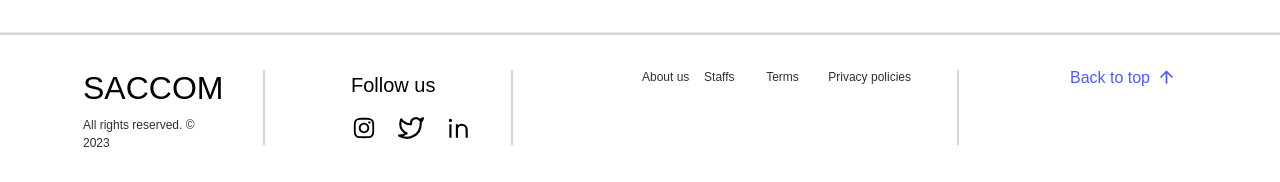
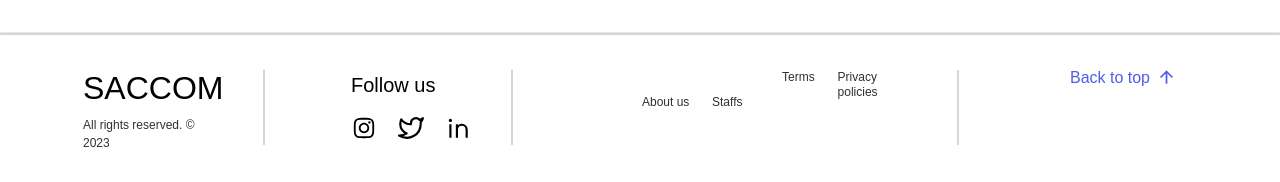
Before and after one commit to Samuel-Makinde/SACCOM-FRONTEND-PROJECT, a React (Vite) app in the folder saccom/: page / in a window 1280 px wide. Shown: the part 995-1177 px from the top of the page. Built offline with nearby package versions, Linux system fonts and the light colour scheme; no server answers; a web font is replaced by a local one.

Commit message:
fix footer link

```diff
--- a/saccom/src/component/Footer/footer.jsx
+++ b/saccom/src/component/Footer/footer.jsx
@@ -3,6 +3,7 @@
 import { FiTwitter } from "react-icons/fi";
 import { RiLinkedinLine } from "react-icons/ri";
 import Backtotop from "../Back-to-top/backtotop";
+import { Link } from "react-router-dom";
 
 const Footer = () => {
   return (
@@ -39,12 +40,18 @@
         </div>
 
         <ul className="text-[#2F3035] pl-[15px] md:pl-0 md:flex text-[12px] leading-[15.2px] ">
-          <li className="pt-[25px]  md:pt-0 cursor-pointer w-[100px] md:w-[70px] ">
-            About us
-          </li>
-          <li className="pt-[25px] md:pt-0 cursor-pointer w-[100px] md:w-[70px] ">
-            Staffs
-          </li>
+          <Link to="/about">
+            <li className="mt-[25px]  md:pt-0 cursor-pointer w-[100px] md:w-[70px] ">
+              About us
+            </li>
+          </Link>
+
+          <Link to="/staff">
+            <li className="mt-[25px] md:pt-0 cursor-pointer w-[100px] md:w-[70px] ">
+              Staffs
+            </li>
+          </Link>
+
           <li className="pt-[25px]  md:pt-0 cursor-pointer w-[100px] md:w-[70px]">
             Terms
           </li>
```
